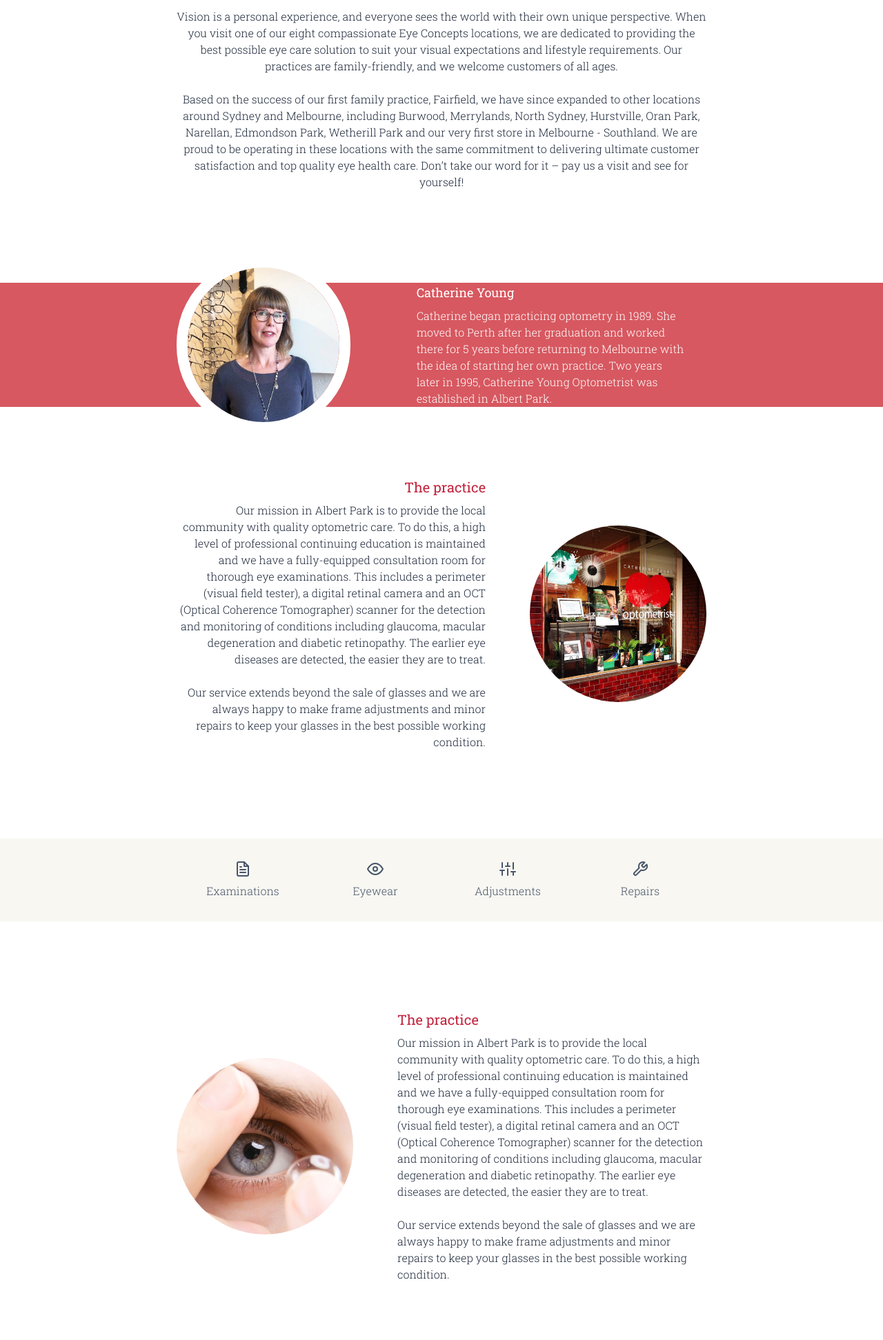
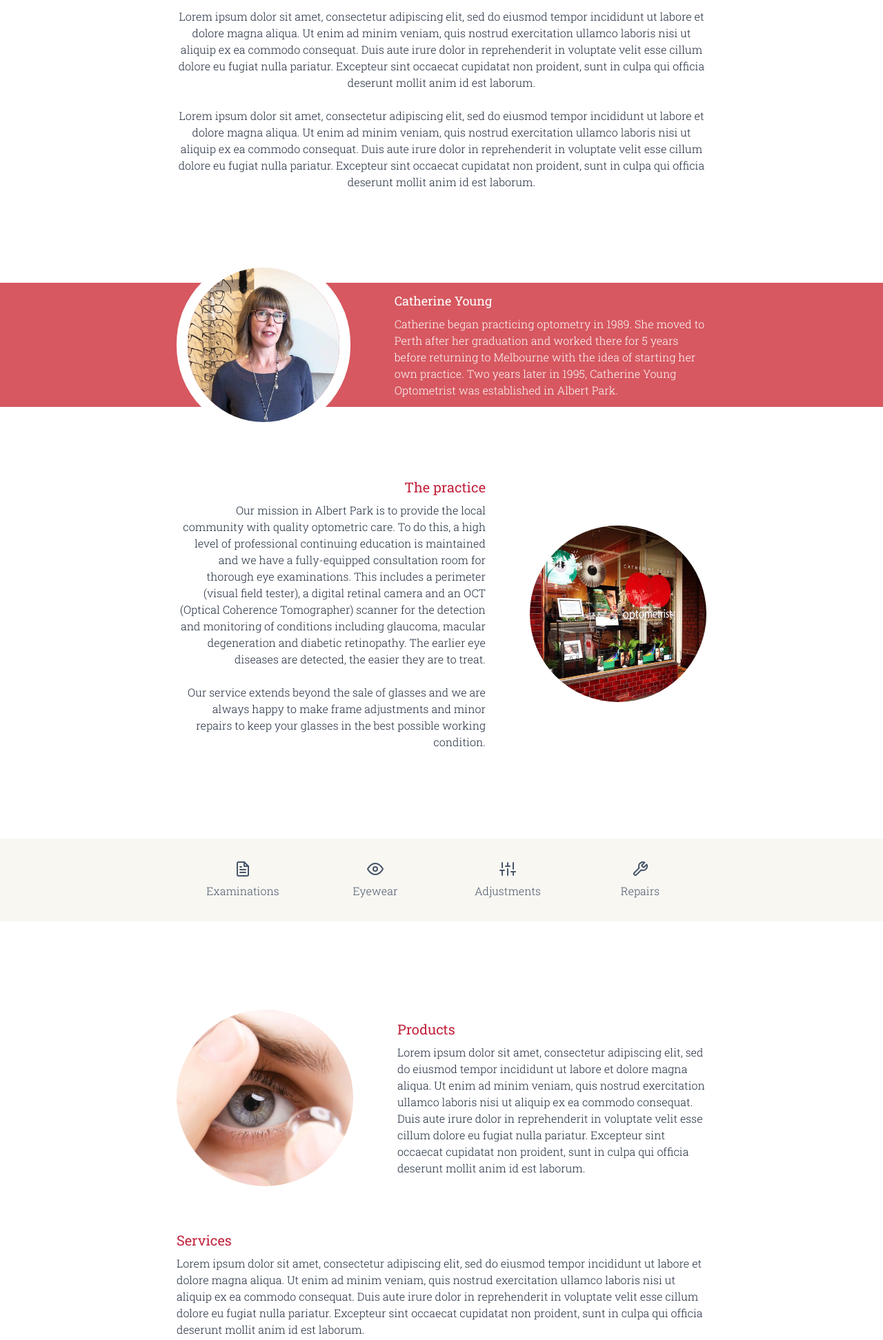
Before and after one commit to BenKrocke/catherineyoung, a website: page index.html in a window 1280 px wide. Shown: the part 560-2503 px from the top of the page at 69% size. Drawn offline with Linux system fonts and the light colour scheme.

Commit message:
Add section

```diff
--- a/index.html
+++ b/index.html
@@ -4,7 +4,8 @@
 <head>
     <meta charset="UTF-8">
     <meta name="viewport" content="width=device-width, initial-scale=1.0">
-    <meta name="description" content="Independent optometry practice based in Albert Park, Victoria. Eye examinations, eyewear, adjustments & repairs.">
+    <meta name="description"
+        content="Independent optometry practice based in Albert Park, Victoria. Eye examinations, eyewear, adjustments & repairs.">
     <title>Catherine Young Optometrist</title>
     <link rel="stylesheet" href="./dist/output.css">
     <link rel="apple-touch-icon" sizes="152x152" href="./apple-touch-icon.png">
@@ -29,9 +30,10 @@
             </div>
 
             <!-- Desktop -->
-            <a class="hidden md:block mr-8 hover:text-cyo-red transition-all" href="/practice">The Practice</a>
-            <a class="hidden md:block mr-8 hover:text-cyo-red transition-all" href="/products">Products</a>
-            <a class="hidden md:block hover:text-cyo-red transition-all" href="/contact">Contact</a>
+            <a class="hidden md:block mr-8 hover:text-cyo-red transition-all" href="#practice">Practice</a>
+            <a class="hidden md:block mr-8 hover:text-cyo-red transition-all" href="#products">Products</a>
+            <a class="hidden md:block mr-8 hover:text-cyo-red transition-all" href="#services">Services</a>
+            <a class="hidden md:block hover:text-cyo-red transition-all" href="#contact">Contact</a>
 
             <!-- Mobile -->
             <button id="menu-dropdown" type="button" aria-controls="mobile-menu" aria-expanded="false"
@@ -47,9 +49,10 @@
 
         <!-- Expanded -->
         <div id="menu-expanded" class="hidden" aria-orientation="vertical" aria-labelledby="menu-dropdown">
-            <a class="block md:hidden mb-2 hover:text-cyo-red transition-all" href="/practice">The Practice</a>
-            <a class="block md:hidden my-2 hover:text-cyo-red transition-all" href="/products">Products</a>
-            <a class="block md:hidden pb-4 mt-2 hover:text-cyo-red transition-all" href="/contact">Contact</a>
+            <a class="block md:hidden mb-2 hover:text-cyo-red transition-all" href="#practice">The Practice</a>
+            <a class="block md:hidden my-2 hover:text-cyo-red transition-all" href="#products">Products</a>
+            <a class="block md:hidden my-2 hover:text-cyo-red transition-all" href="#services">Services</a>
+            <a class="block md:hidden pb-4 mt-2 hover:text-cyo-red transition-all" href="#contact">Contact</a>
         </div>
     </header>
 
@@ -57,29 +60,24 @@
         <img src="resource/img/glassesbannner_eye.png" alt="banner" class="w-full mr-0 h-96 object-cover" />
         <section class="mx-auto text-center font-light mt-16 mb-24 px-8 md:px-16 lg:px-32 xl:px-64">
             <h1 class="font-normal text-xl mb-4 text-cyo-red">Your leading optometrist & eye care specialist</h1>
-            <p>Vision is a personal experience, and everyone sees the world with their own unique perspective. When you
-                visit one of our eight compassionate Eye Concepts locations, we are dedicated to providing the best
-                possible
-                eye care solution to suit your visual expectations and lifestyle requirements. Our practices are
-                family-friendly, and we welcome customers of all ages.
-            </p>
+            <p>Lorem ipsum dolor sit amet, consectetur adipiscing elit, sed do eiusmod tempor incididunt ut labore et
+                dolore magna aliqua. Ut enim ad minim veniam, quis nostrud exercitation ullamco laboris nisi ut aliquip
+                ex ea commodo consequat. Duis aute irure dolor in reprehenderit in voluptate velit esse cillum dolore eu
+                fugiat nulla pariatur. Excepteur sint occaecat cupidatat non proident, sunt in culpa qui officia
+                deserunt mollit anim id est laborum.</p>
             <br>
-            <p>
-                Based on the success of our first family practice, Fairfield, we have since expanded to other locations
-                around Sydney and Melbourne, including Burwood, Merrylands, North Sydney, Hurstville, Oran Park,
-                Narellan,
-                Edmondson Park, Wetherill Park and our very first store in Melbourne - Southland. We are proud to be
-                operating in these locations with the same commitment to delivering ultimate customer satisfaction and
-                top
-                quality eye health care. Don’t take our word for it – pay us a visit and see for yourself!</p>
-            <section></section>
+            <p>Lorem ipsum dolor sit amet, consectetur adipiscing elit, sed do eiusmod tempor incididunt ut labore et
+                dolore magna aliqua. Ut enim ad minim veniam, quis nostrud exercitation ullamco laboris nisi ut aliquip
+                ex ea commodo consequat. Duis aute irure dolor in reprehenderit in voluptate velit esse cillum dolore eu
+                fugiat nulla pariatur. Excepteur sint occaecat cupidatat non proident, sunt in culpa qui officia
+                deserunt mollit anim id est laborum.</p>
         </section>
 
         <section
             class="custom-mobile-background md:custom-desktop-md-background lg:custom-desktop-background my-16 px-8 md:px-16 lg:px-32 xl:px-64 flex flex-col md:flex-row justify-between items-center text-white">
             <img class="mr-0 md:mr-16 rounded-full h-64 w-64 border border-white border-[1rem]"
                 src="resource/img/catherine.png" alt="Catherine Young">
-            <div class="bg-cyo-red-light mt-8 w-full py-8 md:px-8 md:bg-transparent md:mt-0 md:w-auto md:p-0">
+            <div class="bg-cyo-red-light w-full py-8 md:bg-transparent md:w-auto md:p-0">
                 <h1 class="text-lg mb-2 font-normal text-center md:text-left">Catherine Young</h1>
                 <p>
                     Catherine began practicing optometry in 1989. She moved to Perth after her graduation and worked
@@ -88,7 +86,7 @@
             </div>
         </section>
 
-        <section
+        <section id="practice"
             class="mx-auto text-left md:text-right my-16 px-8 md:px-16 lg:px-32 xl:px-64 flex flex-col-reverse md:flex-row justify-between items-center">
             <div class="mr-0 md:mr-16 mt-8 md:mt-0">
                 <h1 class="text-xl font-normal mb-2 text-center text-cyo-red md:text-right">The practice</h1>
@@ -145,29 +143,29 @@
             </div>
         </section>
 
-        <section
-            class="mx-auto text-left my-16 mb-32 px-8 md:px-16 lg:px-32 xl:px-64 flex flex-col md:flex-row justify-between items-center">
+        <section id="products"
+            class="mx-auto text-left mt-16 mb-8 px-8 md:px-16 lg:px-32 xl:px-64 flex flex-col md:flex-row justify-between items-center">
             <img class="w-64 rounded-full" src="resource/img/contactlenses_square.jpg" alt="The practice">
             <div class="ml-0 md:ml-16 mt-8 md:mt-0">
-                <h1 class="text-xl font-normal mb-2 text-center md:text-left text-cyo-red">The practice</h1>
-                <p>Our mission in Albert Park is to provide the local community with quality optometric care. To do
-                    this, a
-                    high level of professional continuing education is maintained and we have a fully-equipped
-                    consultation
-                    room for thorough eye examinations. This includes a perimeter (visual field tester), a digital
-                    retinal
-                    camera and an OCT (Optical Coherence Tomographer) scanner for the detection and monitoring of
-                    conditions
-                    including glaucoma, macular degeneration and diabetic retinopathy. The earlier eye diseases are
-                    detected, the easier they are to treat.</p>
-                <br>
-                <p>
-                    Our service extends beyond the sale of glasses and we are always happy to make frame adjustments and
-                    minor repairs to keep your glasses in the best possible working condition.</p>
+                <h1 class="text-xl font-normal mb-2 text-center md:text-left text-cyo-red">Products</h1>
+                <p>Lorem ipsum dolor sit amet, consectetur adipiscing elit, sed do eiusmod tempor incididunt ut labore
+                    et dolore magna aliqua. Ut enim ad minim veniam, quis nostrud exercitation ullamco laboris nisi ut
+                    aliquip ex ea commodo consequat. Duis aute irure dolor in reprehenderit in voluptate velit esse
+                    cillum dolore eu fugiat nulla pariatur. Excepteur sint occaecat cupidatat non proident, sunt in
+                    culpa qui officia deserunt mollit anim id est laborum.</p>
             </div>
         </section>
 
-        <section
+        <section id="services" class="mx-auto text-left pt-8 mb-32 px-8 md:px-16 lg:px-32 xl:px-64">
+            <h1 class="text-xl font-normal mb-2 text-center md:text-left text-cyo-red">Services</h1>
+            <p>Lorem ipsum dolor sit amet, consectetur adipiscing elit, sed do eiusmod tempor incididunt ut labore et
+                dolore magna aliqua. Ut enim ad minim veniam, quis nostrud exercitation ullamco laboris nisi ut aliquip
+                ex ea commodo consequat. Duis aute irure dolor in reprehenderit in voluptate velit esse cillum dolore eu
+                fugiat nulla pariatur. Excepteur sint occaecat cupidatat non proident, sunt in culpa qui officia
+                deserunt mollit anim id est laborum.</p>
+        </section>
+
+        <section id="contact"
             class="py-16 px-8 md:px-16 lg:px-32 xl:px-64 flex bg-cyo-light-bg text-slate-800 flex flex-col-reverse md:flex-row items-center md:items-start">
             <iframe title="Google Maps" class="rounded-xl border-0 shadow-lg w-full"
                 src="https://www.google.com/maps/embed?pb=!1m18!1m12!1m3!1d3150.8345296666907!2d144.95213857615806!3d-37.8407594719689!2m3!1f0!2f0!3f0!3m2!1i1024!2i768!4f13.1!3m3!1m2!1s0x6ad667e46f3e1923%3A0xf78af4f13a9992cb!2s162%20Bridport%20St%2C%20Albert%20Park%20VIC%203206!5e0!3m2!1sen!2sau!4v1690427581812!5m2!1sen!2sau"
@@ -228,4 +226,5 @@
         }
     });
 </script>
+
 </html>
```
Also changed, not shown: dist/output.css. Lines whose indentation alone changed are shown as unchanged.
